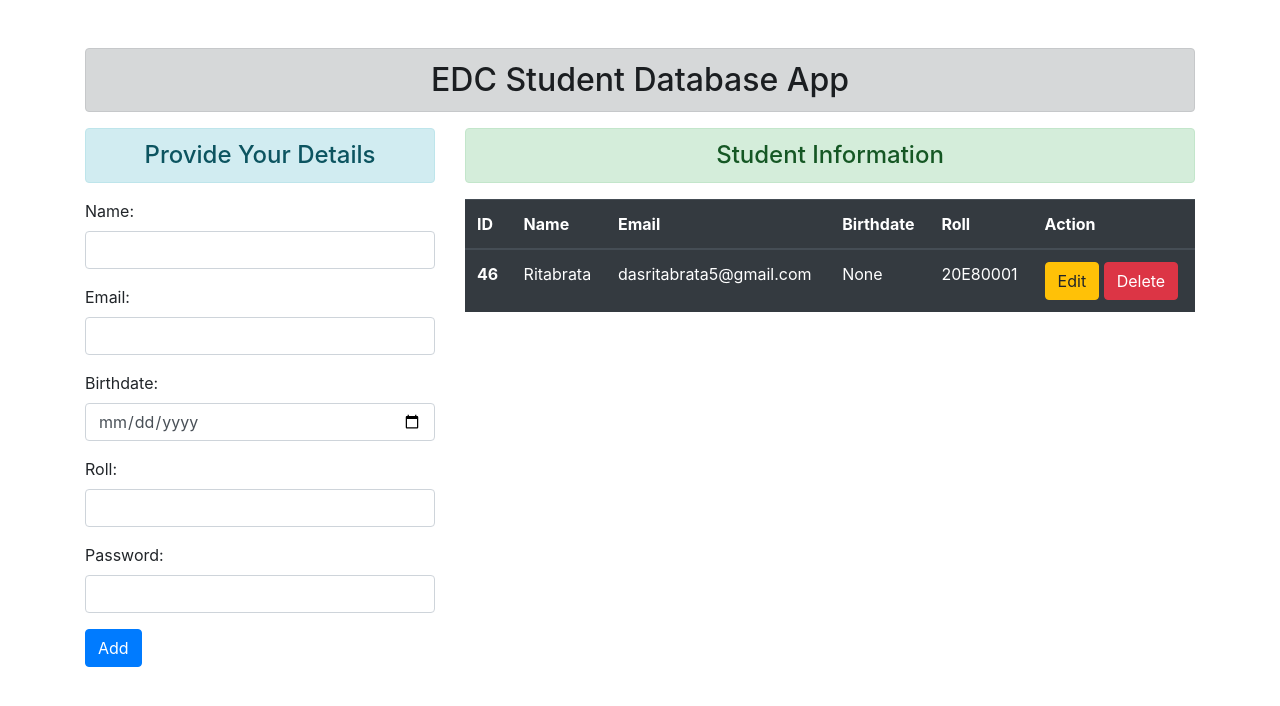
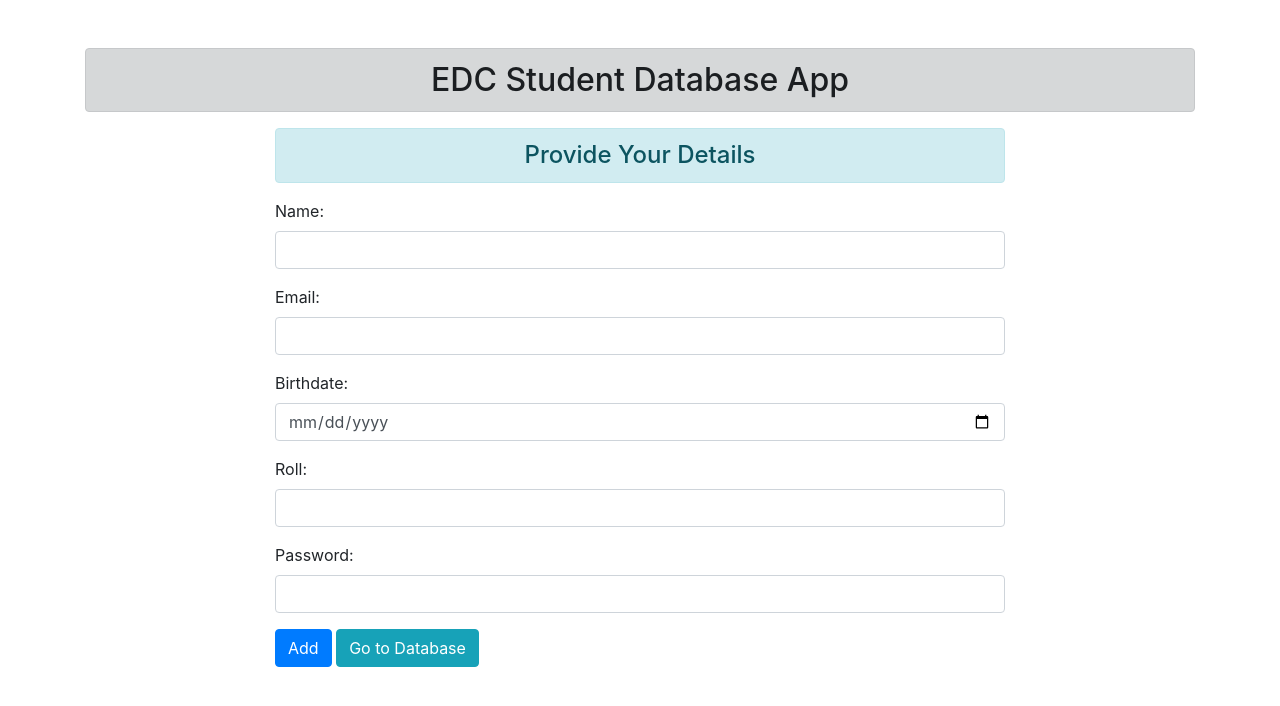
Before and after one commit to RitabrataDas343/Database_App, a Django app: page / in a window 1280 px wide. Shown: the top 706 px of the page. Run offline with Django 3.2, Linux system fonts and the light colour scheme; data comes from the database, SQL or seed files in the repository; some libraries are stand-ins or nearby versions.

Commit message:
Update addandshow.html

```diff
--- a/Database_app/enroll/templates/enroll/addandshow.html
+++ b/Database_app/enroll/templates/enroll/addandshow.html
@@ -1,53 +1,14 @@
-{% extends 'enroll/base.html' %}
-{% block content %}
+{% extends 'enroll/base.html' %} {% block content %}
 <div class="row">
-    <div class="col-sm-4">
+    <div class="col-sm-8 offset-2">
         <h4 class="text-center alert alert-info"> Provide Your Details</h4>
         <form action="" method="POST">
-            {% csrf_token %}
-            {{form.as_p}}
-            <input type="submit" class="btn btn-primary" value="Add">
+            {% csrf_token %} {{form.as_p}}
+            <div class="d-inline">
+                <input type="submit" class="btn btn-primary" value="Add">
+                <a href="{% url 'showdata' %}" class="btn btn-info">Go to Database</a>
+            </div>
         </form>
-    </div>
-    <div class="col-sm-8">
-        <h4 class="text-center alert alert-success" >Student Information</h4>
-        {% if stu %}
-        <table class="table table-hover table-dark">
-            <thead>
-              <tr>
-                <th scope="col">ID</th>
-                <th scope="col">Name</th>
-                <th scope="col">Email</th>
-                <th scope="col">Birthdate</th>
-                <th scope="col">Roll</th>
-                <th scope="col">Action</th>
-              </tr>
-            </thead>
-            <tbody>
-                {% for st in stu %}
-              <tr>
-                <th scope="row">{{st.id}}</th>
-                <td>{{st.name}}</td>
-                <td>{{st.email}}</td>
-                <td>{{st.birthdate}}</td>
-                <td>{{st.roll}}</td>
-                <td>
-                    <form action="{% url 'updatedata' st.id %}" method="POST" class="d-inline">
-                        {% csrf_token %}
-                        <input type="submit" class="btn btn-warning" value="Edit">
-                    </form>
-                    <form action="{% url 'deletedata' st.id %}" method="POST" class="d-inline">
-                        {% csrf_token %}
-                        <input type="submit" class="btn btn-danger" value="Delete">
-                    </form>
-                </td>
-              </tr>
-              {% endfor %}
-            </tbody>
-          </table>
-        {% else %}
-         <h4 class="text-center alert alert-danger">No Data Found</h4>
-        {% endif %}
     </div>
 </div>
 {% endblock content %}
```
